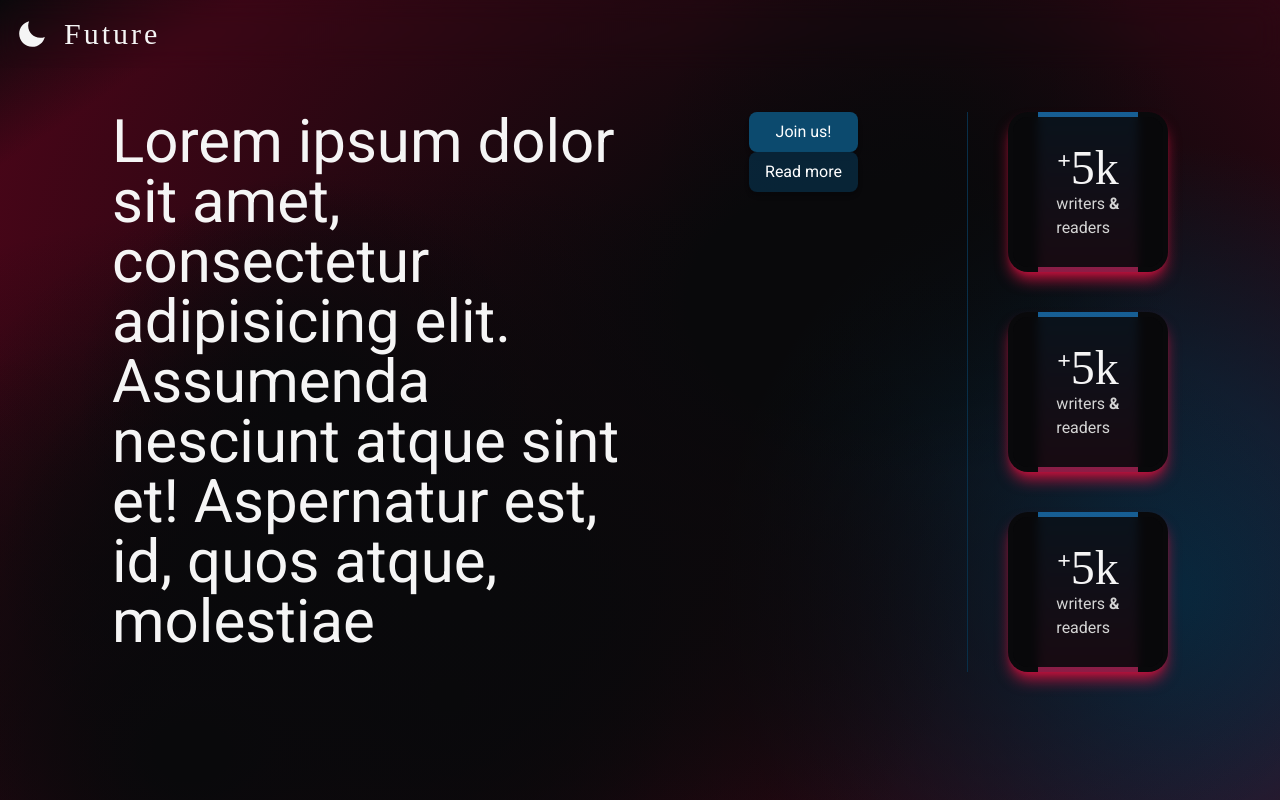
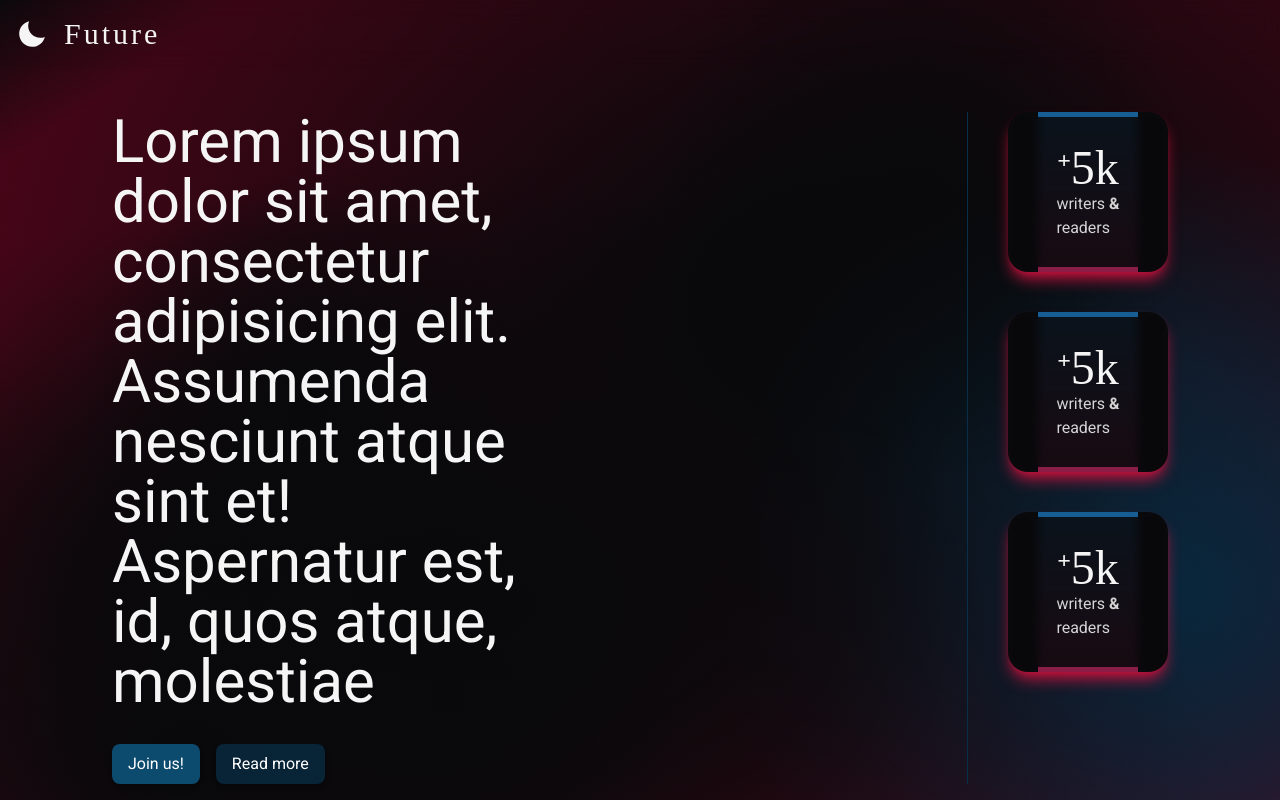
Before and after one commit to pawelek7k/future, a Next.js app: page / in a window 1280 px wide. Shown: the top 800 px of the page. Built offline with nearby package versions, Linux system fonts and the light colour scheme; a web font is replaced by a local one.

Commit message:
Update Hero.tsx

```diff
--- a/app/components/landing/Hero.tsx
+++ b/app/components/landing/Hero.tsx
@@ -9,11 +9,12 @@ export const Hero: React.FC = () => {
     <section className="p-28 h-screen bg-black bg-hero-bg">
       <MarketingNavigation />
       <div className="flex md:justify-between justify-center">
+        <div className="flex flex-col gap-8">
           <h1 className="text-neutral-100 text-3xl sm:text-4xl lg:text-6xl w-1/2 text-center md:text-start">
             Lorem ipsum dolor sit amet, consectetur adipisicing elit. Assumenda
             nesciunt atque sint et! Aspernatur est, id, quos atque, molestiae
           </h1>
-        <ul className="text-neutral-100">
+          <ul className="text-neutral-100 gap-4 flex">
             <li>
               <PrimaryButton>
                 <Link href="/login">Join us!</Link>
@@ -23,6 +24,7 @@ export const Hero: React.FC = () => {
               <SecondaryButton>Read more</SecondaryButton>
             </li>
           </ul>
+        </div>
         <Cards />
       </div>
     </section>
```
Lines whose indentation alone changed are shown as unchanged.
